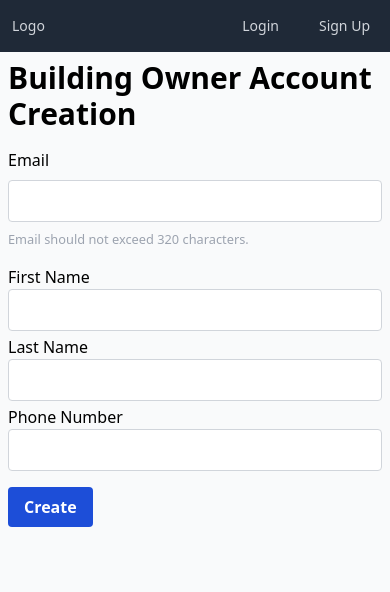
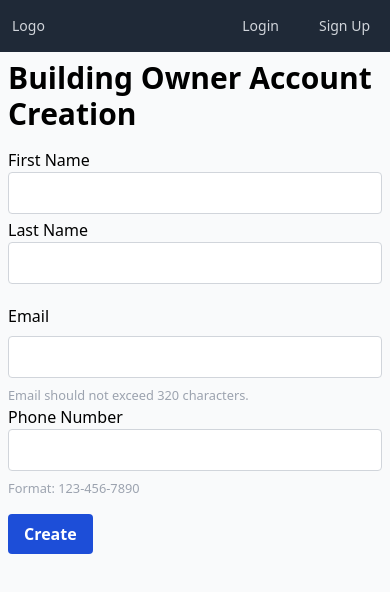
Before and after one commit to kevintdao/hvac-erecords, a Next.js app in the folder client/: page /managers/create in a window 390 px wide. Shown: the top 592 px of the page. Built offline with nearby package versions, Linux system fonts and the light colour scheme.

Commit message:
Reformat form and add initial phone validation

```diff
--- a/client/components/BuildingOwnerRegister.jsx
+++ b/client/components/BuildingOwnerRegister.jsx
@@ -13,34 +13,7 @@ export default function BuildingOwnerRegister() {
       <form action="" method="post" onSubmit={handleSubmit(onSubmit)} className='space-y-4'>
         <h2 className='font-bold text-3xl'>Building Owner Account Creation</h2>
 
-        {/* email */}
-        <div className='flex flex-col'>
-          <label htmlFor="email" className="mb-2">Email</label>
-          <input
-            type="text"
-            name="email"
-            id="email"
-            className={`p-2 border rounded ${errors.email ? "border-red-400" : "border-gray-300"}`}
-            {...register('email', {
-              required: {
-                value: true,
-                message: "Enter an email"
-              },
-              pattern: {
-                value: /[a-z0-9]+@[a-z]+\.[a-z]{2,3}/,
-                message: "Enter a valid email"
-              },
-              maxLength: {
-                value: 320,
-                message: "Email address should not exceed 320 characters"
-              }
-            })}
-          />
-          <span className='text-sm text-red-700 mt-1' id="email-help">{errors.email?.message}</span>
-          <small className="text-gray-400 mt-1">Email should not exceed 320 characters.</small>
-        </div>
-
-        <div className='grid md:grid-cols-3 md:gap-4 grid-cols-1'>
+        <div className='grid md:grid-cols-2 md:gap-4 grid-cols-1'>
           {/* first name */}
           <div className='flex flex-col'>
             <label htmlFor="first-name">First Name</label>
@@ -76,11 +49,53 @@ export default function BuildingOwnerRegister() {
             />
             <span className='text-sm text-red-700 mt-1' id="lname-help">{errors.lname?.message}</span>
           </div>
+        </div>
+
+        <div className='grid md:grid-cols-2 md:gap-4 grid-cols-1'>
+          {/* email */}
+          <div className='flex flex-col'>
+            <label htmlFor="email" className="mb-2">Email</label>
+            <input
+              type="text"
+              name="email"
+              id="email"
+              className={`p-2 border rounded ${errors.email ? "border-red-400" : "border-gray-300"}`}
+              {...register('email', {
+                required: {
+                  value: true,
+                  message: "Enter an email"
+                },
+                pattern: {
+                  value: /[a-z0-9]+@[a-z]+\.[a-z]{2,3}/,
+                  message: "Enter a valid email"
+                },
+                maxLength: {
+                  value: 320,
+                  message: "Email address should not exceed 320 characters"
+                }
+              })}
+            />
+            <span className='text-sm text-red-700 mt-1' id="email-help">{errors.email?.message}</span>
+            <small className="text-gray-400 mt-1">Email should not exceed 320 characters.</small>
+          </div>
 
           {/* phone number */}
           <div className='flex flex-col'>
             <label htmlFor="phone">Phone Number</label>
-            <input type="tel" name="phone" id="phone" className='p-2 border rounded border-gray-300'/>
+            <input
+              type="tel"
+              name="phone"
+              id="phone"
+              className='p-2 border rounded border-gray-300'
+              {...register('phone', {
+                required: {
+                  value: true,
+                  message: "Enter a phone number"
+                }
+              })}
+            />
+            <span className='text-sm text-red-700 mt-1' id="phone-help">{errors.phone?.message}</span>
+            <small className="text-gray-400 mt-1">Format: 123-456-7890</small>
           </div>
         </div>
 
```
